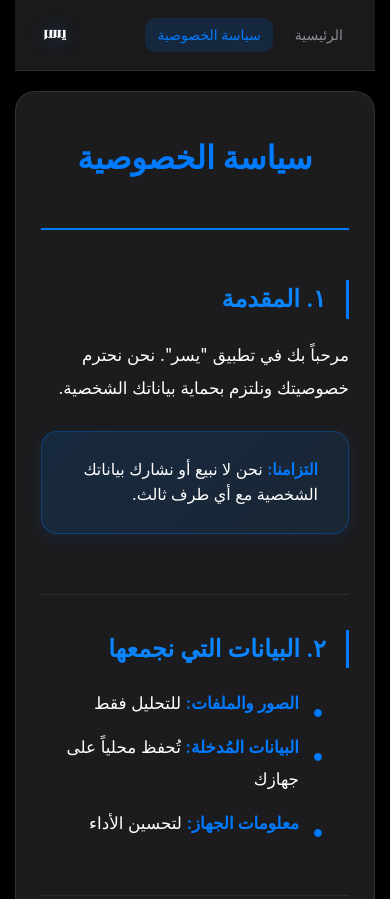
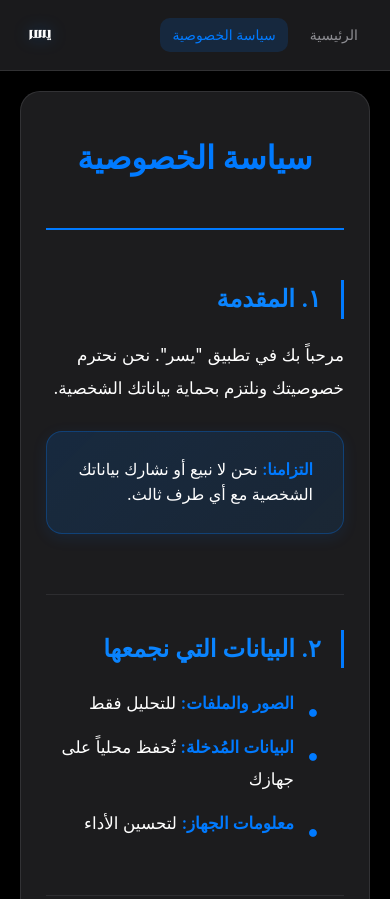
Before and after one commit to mohamed-alawy/yusr-privacy, a plain HTML site: page privacy.html in a window 390 px wide. Shown: the top 899 px of the page. Drawn offline with Linux system fonts and the light colour scheme.

Commit message:
Fix privacy page: move header and footer outside container, match main page layout

```diff
--- a/privacy.html
+++ b/privacy.html
@@ -9,7 +9,6 @@
     <link rel="stylesheet" href="style.css">
 </head>
 <body>
-    <div class="yasir-privacy">
     <!-- Navigation Header -->
     <nav class="top-nav-header">
         <div class="nav-container">
@@ -23,6 +22,7 @@
         </div>
     </nav>
 
+    <div class="yasir-privacy">
         <div class="yasir-privacy-container">
             <header class="yasir-privacy-header">
                 <h1>سياسة الخصوصية</h1>
@@ -80,8 +80,9 @@
                 </div>
             </section>
         </div>
+    </div>
 
-        <footer class="yasir-footer" style="margin-top: 50px;">
+    <footer class="yasir-footer">
         <div class="footer-content">
             <div class="footer-left">
                 <p><strong>© 2025 يسر - Yusr App</strong></p>
@@ -100,6 +101,5 @@
             </div>
         </div>
     </footer>
-    </div>
 </body>
 </html>
--- a/style.css
+++ b/style.css
@@ -574,14 +574,14 @@ body {
 .yasir-privacy {
     background: #000000; /* Pure Black - iOS style */
     min-height: 100vh;
-    padding: 0 20px 40px 20px;
+    padding: 0;
 }
 
 /* Privacy Page Specific */
 
 .yasir-privacy-container {
     max-width: 950px;
-    margin: 40px auto 0 auto;
+    margin: 40px auto;
     background: #1C1C1E; /* iOS Dark Surface */
     padding: 60px 50px;
     border-radius: 20px; /* iOS rounded corners */
@@ -749,13 +749,9 @@ body {
 }
 
 @media (max-width: 768px) {
-    .yasir-privacy {
-        padding: 0 15px 40px 15px;
-    }
-
     .yasir-privacy-container {
         padding: 40px 25px;
-        margin: 20px 0;
+        margin: 20px;
     }
 
     .yasir-privacy h1 {
```
Lines whose indentation alone changed are shown as unchanged.
